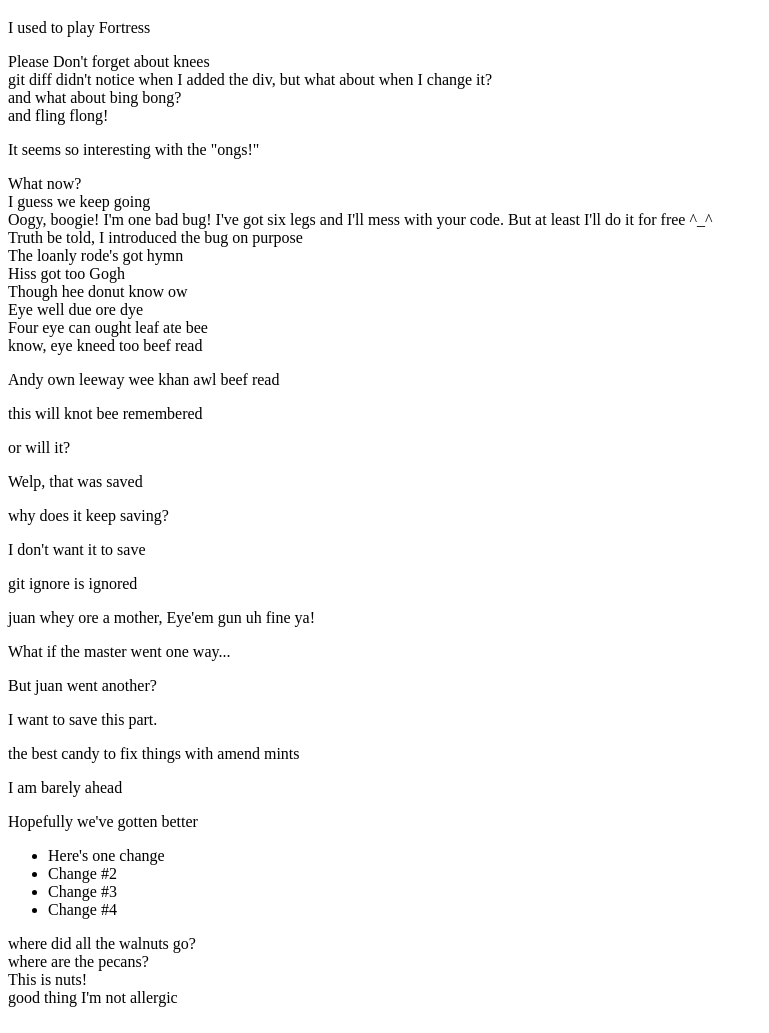
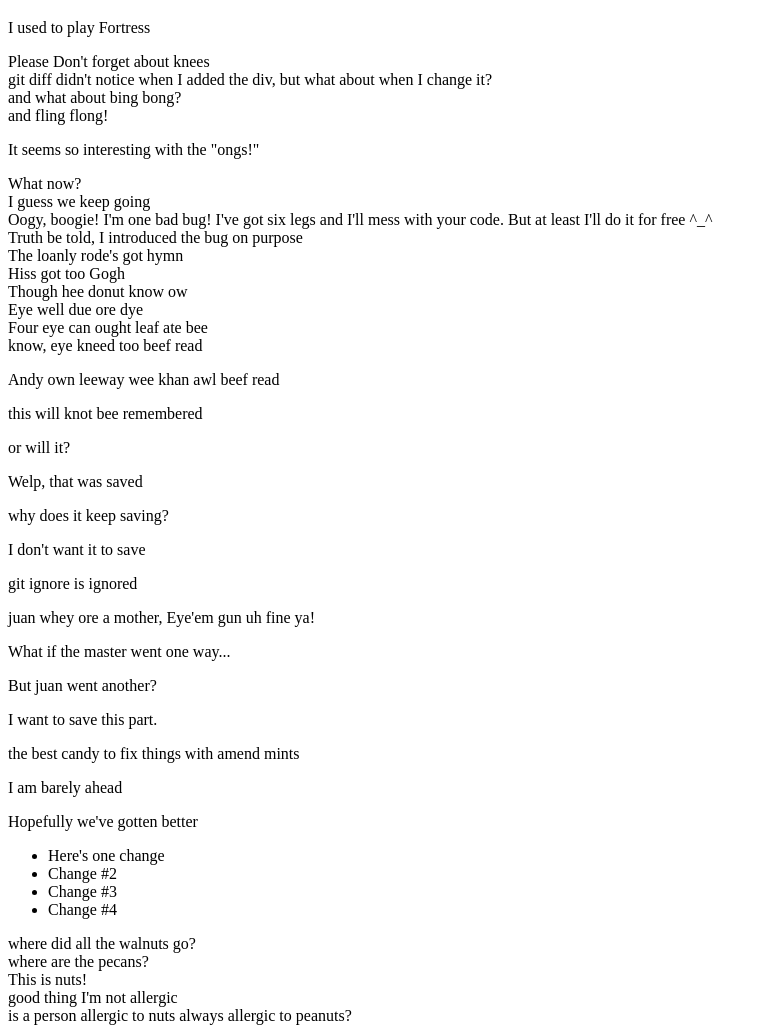
Before and after one commit to CoderDan1983/october2021, a website: page index.html in a window 1280 px wide. Shown: the part 61-1094 px from the top of the page, without its empty margins (0-769 px from the left). Drawn offline with Linux system fonts and the light colour scheme.

Commit message:
question nut

```diff
--- a/index.html
+++ b/index.html
@@ -50,5 +50,6 @@
 		<div>where are the pecans?</div>
 		<div>This is nuts!</div>
 		<div>good thing I'm not allergic</div>
+		<div>is a person allergic to nuts always allergic to peanuts?</div>
 	</body>
 </html>
```
